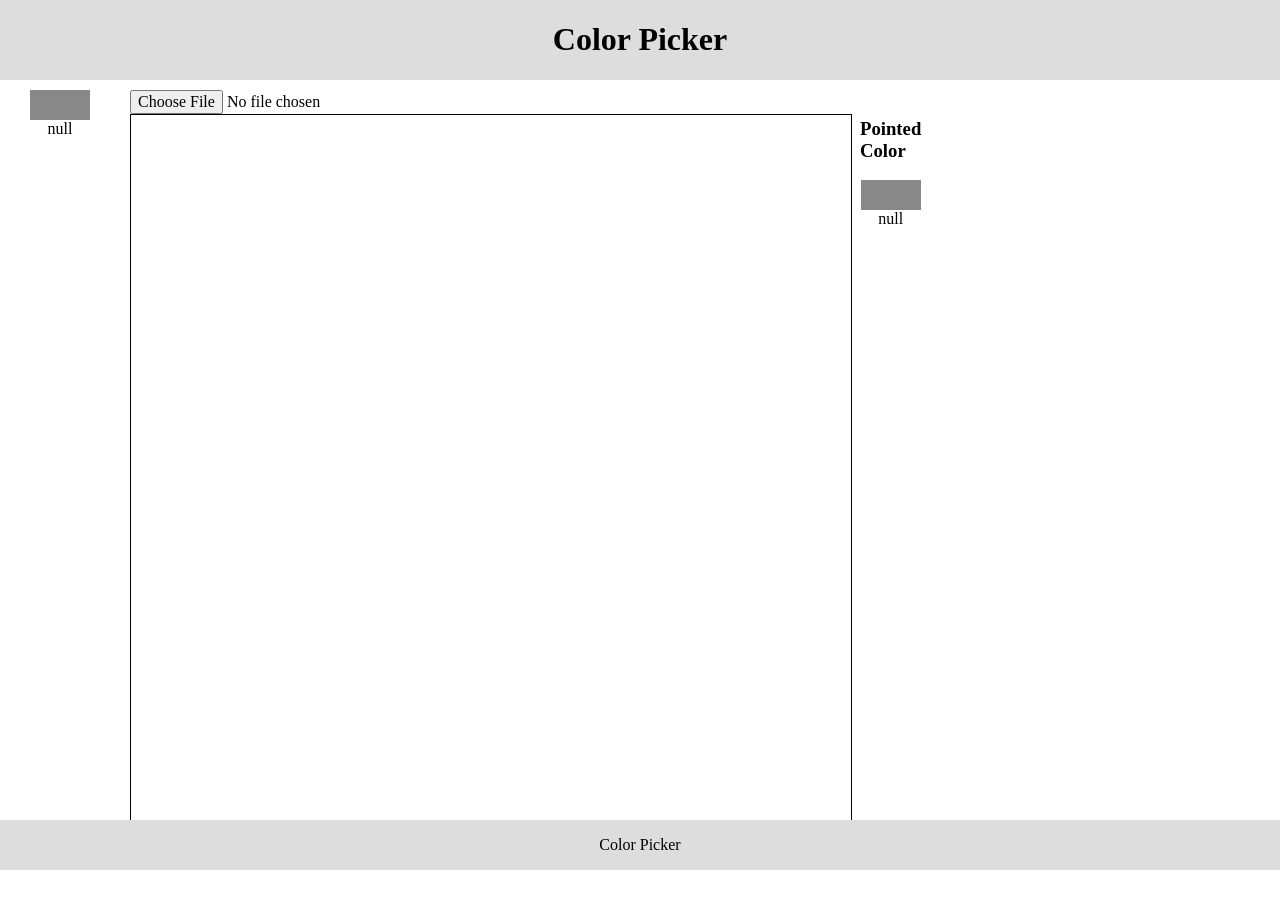
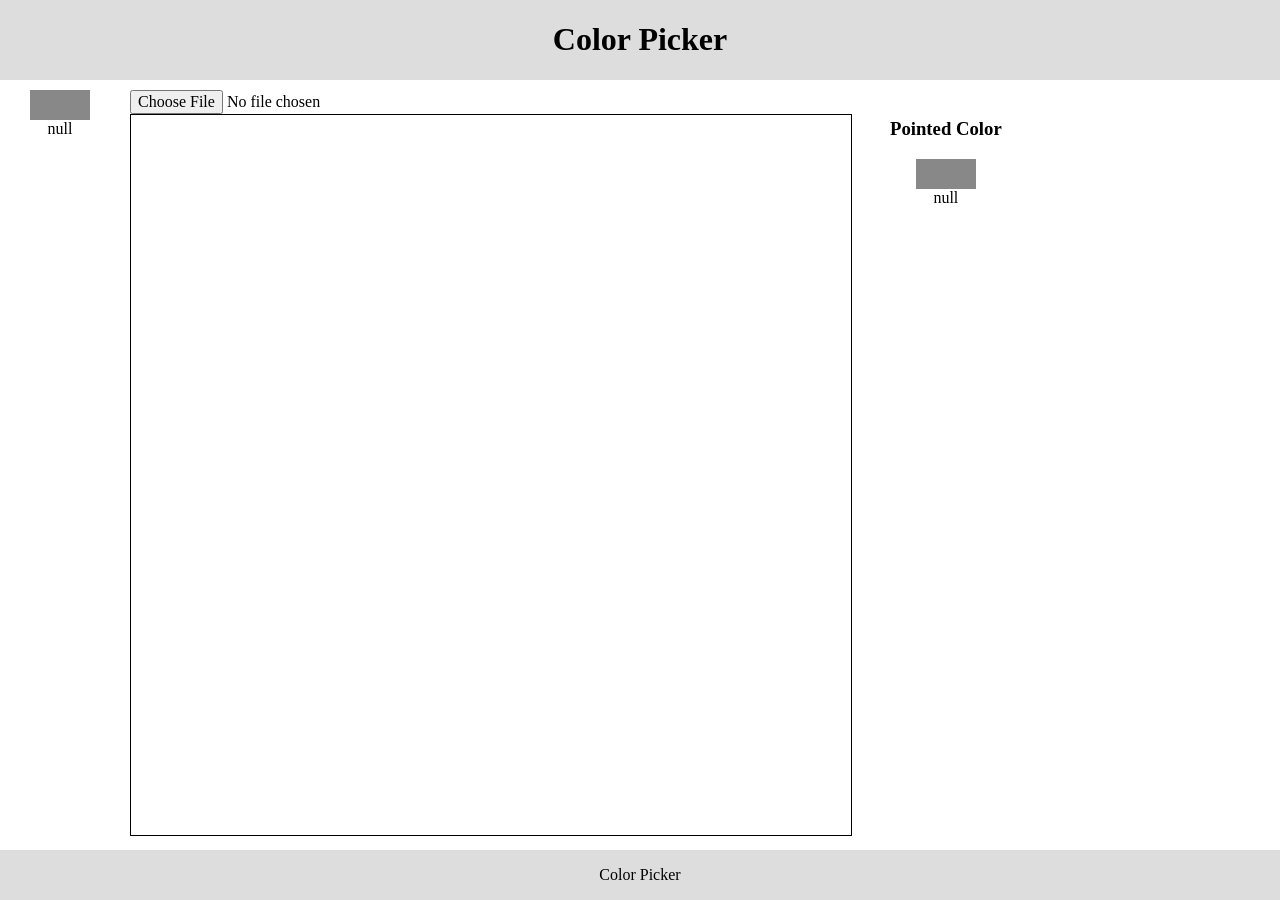
Before and after one commit to NovanMondon/color-process, a React (Vite) app: page / in a window 1280 px wide. Before the commit the page ends 870 px from the top, so only its background shows below. Built offline with nearby package versions, Linux system fonts and the light colour scheme.

Commit message:
fix style

```diff
--- a/src/App.tsx
+++ b/src/App.tsx
@@ -26,7 +26,7 @@ function App() {
             <ColorIndicator color={tState.color} />
           </aside>
           <main>
-            <div css={{ padding: 10, height: 720, width: 720 }}>
+            <div css={{ padding: 10 }}>
               <ColorPicker state={tState} setState={setState} />
             </div>
           </main>
--- a/src/ColorPicker.tsx
+++ b/src/ColorPicker.tsx
@@ -61,10 +61,10 @@ export function ColorPicker({ state, setState }: { state: AppState, setState: Se
 
     return (
         <>
-            <div css={css(HorizontalFlex, InheritedSize)}>
-                <div css={css(InheritedSize)}>
+            <div css={css(HorizontalFlex)}>
+                <div css={{ height: 750, width: 750 }}>
                     <input type="file" onChange={handleFileChange} />
-                    <div css={css(InheritedSize, { border: '1px solid black', overflow: 'scroll' })}
+                    <div css={css({ border: '1px solid black', overflow: 'scroll', height: 720, width: 720 })}
                         onDrop={handleDrop}
                         onDragOver={(aEvent) => aEvent.preventDefault()}
                     >
```
